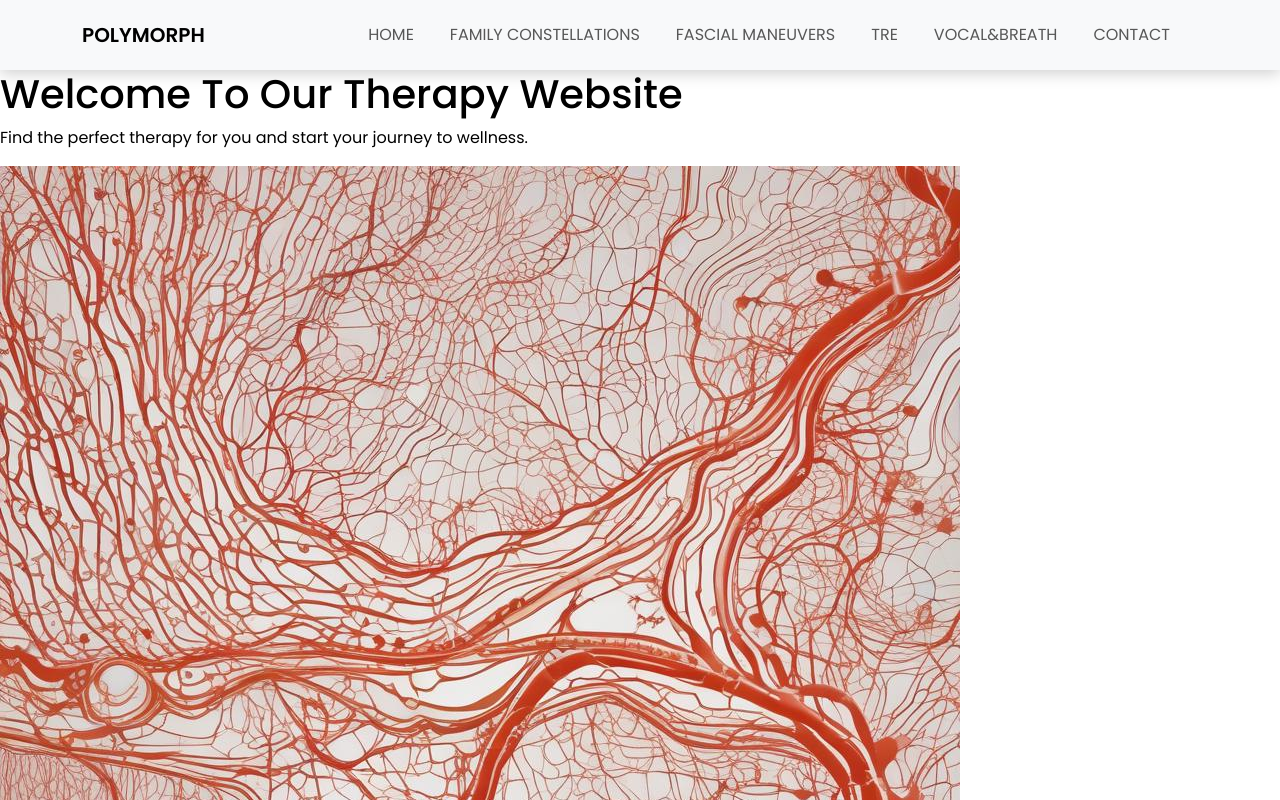
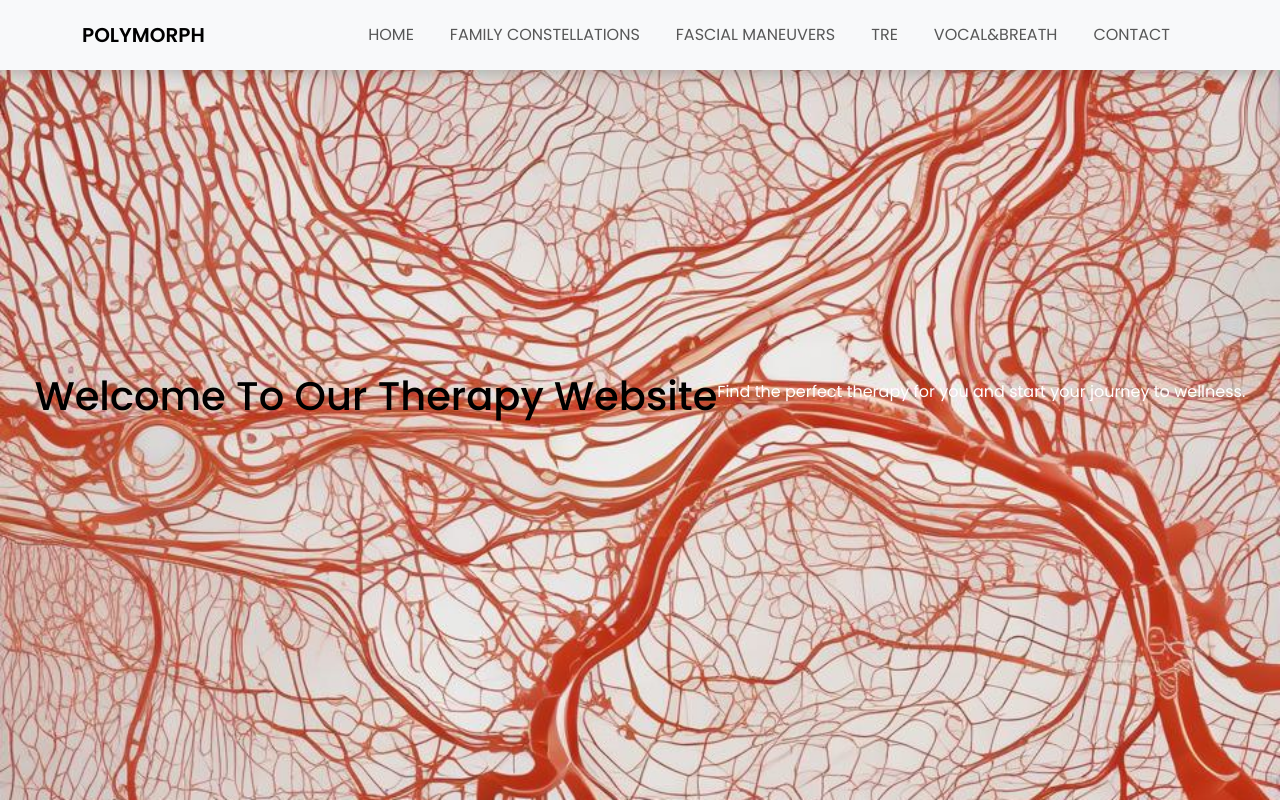
Before and after one commit to margaritaherazo/polymorph, a React (Create React App) app: page / in a window 1280 px wide. Shown: the top 800 px of the page. Built offline with nearby package versions, Linux system fonts and the light colour scheme.

Commit message:
setting up img and styles hero section

```diff
--- a/src/components/Hero.js
+++ b/src/components/Hero.js
@@ -6,7 +6,6 @@
     <section id="hero">
       <h1>Welcome to Our Therapy Website</h1>
       <p>Find the perfect therapy for you and start your journey to wellness.</p>
-      <img src="../assets/imgs/coper.jpeg" alt="Fascial" className="hero-image" />
     </section>
   );
 }
--- a/src/styles/App.css
+++ b/src/styles/App.css
@@ -26,3 +26,20 @@
   background: transparent;
   border: none;
 }
+
+
+/* Hero section */
+
+#hero {
+  background-image: url("/public/assets/imgs/coper.jpeg");
+  background-size: cover;
+  background-position: center;
+  background-repeat: no-repeat;
+  height: 100vh;
+  color: white;
+  display: flex;
+  align-items: center;
+  justify-content: center;
+  text-align: center;
+  padding: 20px;
+}
--- a/src/styles/Navbar.css
+++ b/src/styles/Navbar.css
@@ -8,6 +8,10 @@
     background-color: #fff;
     border: none;
     box-shadow: 0 3px 15px rgba(0, 0, 0, .2);
+    position: fixed;
+    top: 0;
+    width: 100%;
+    z-index: 1000;
 }
 
 
```
